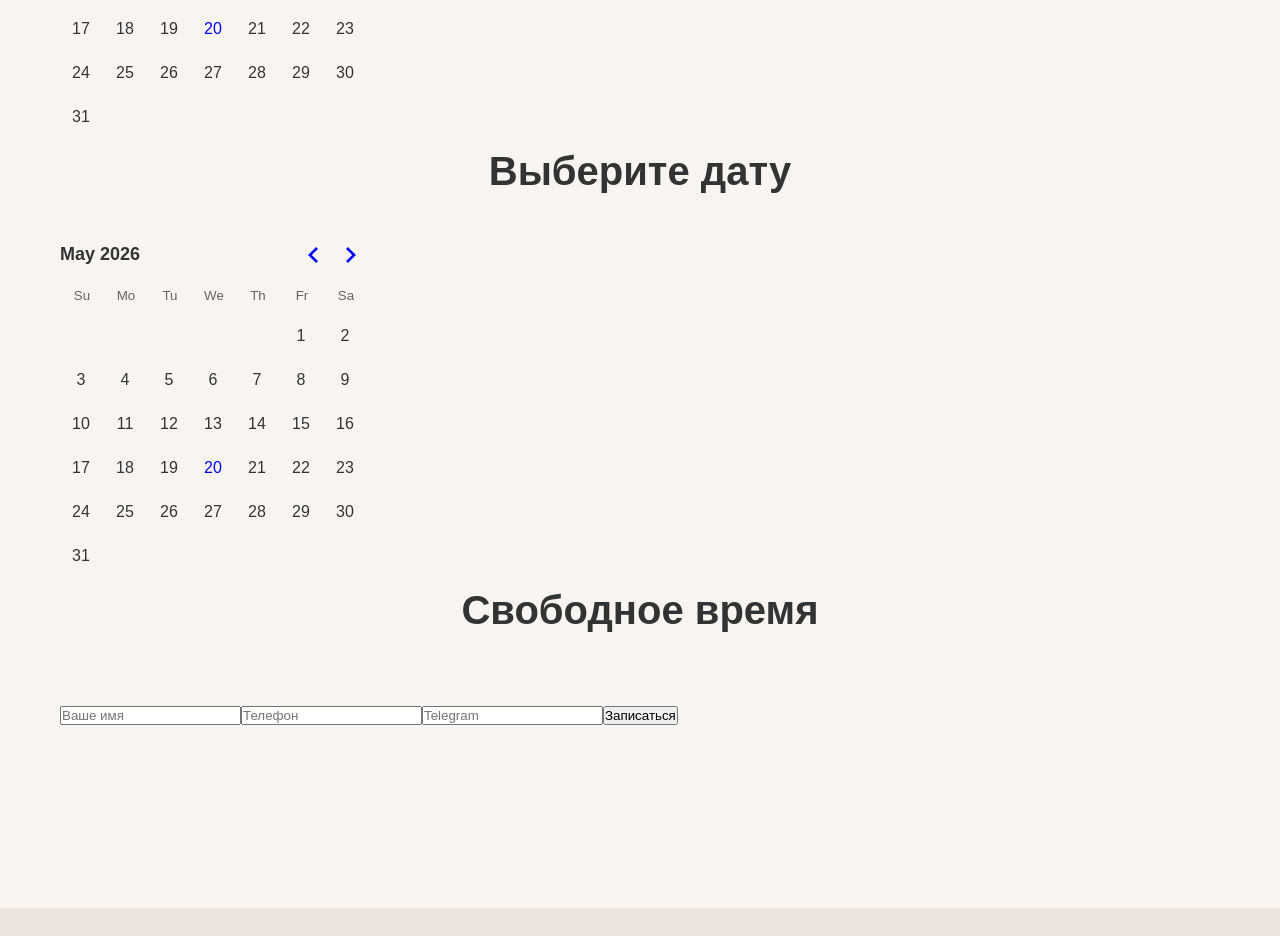
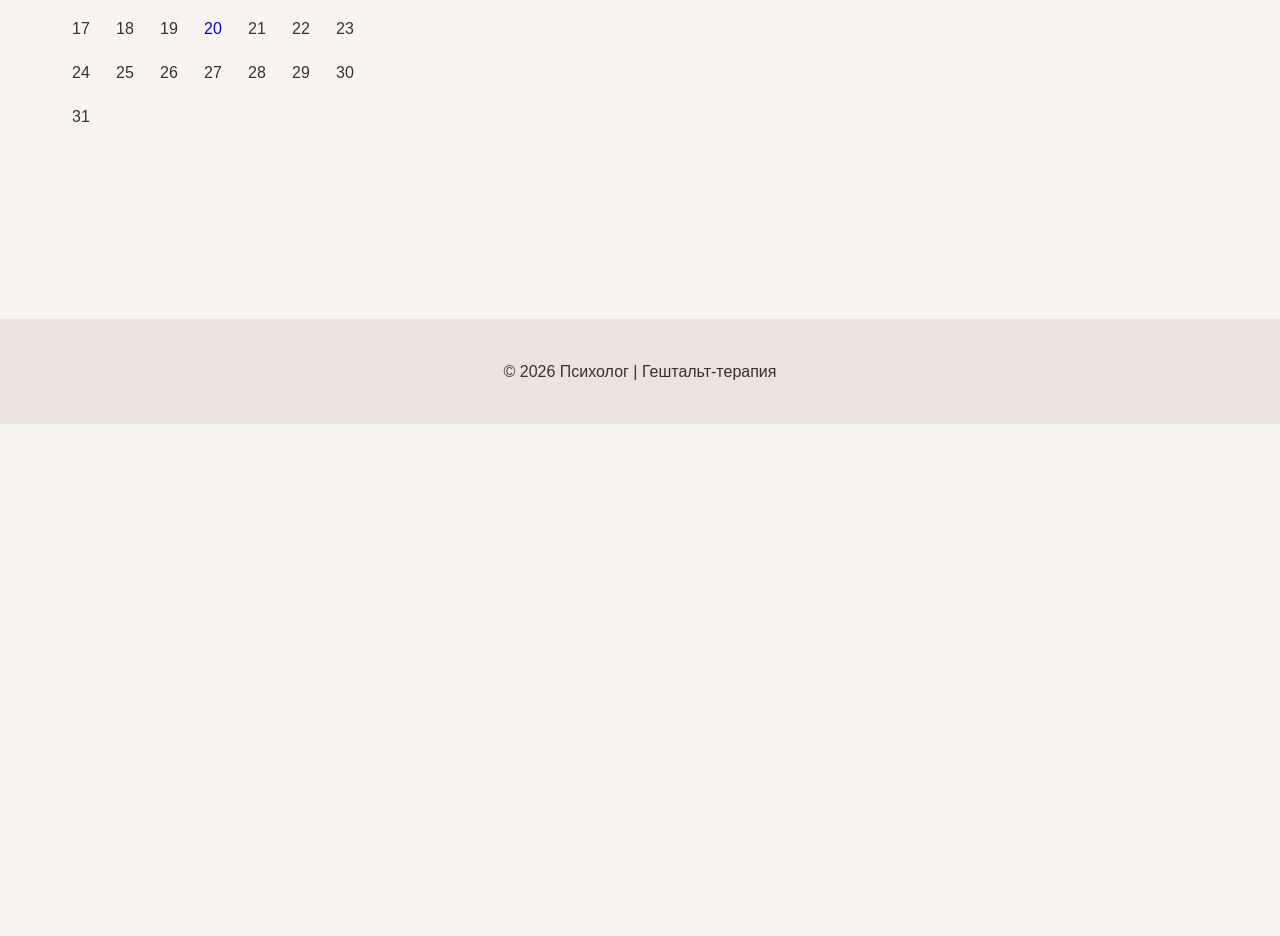
Before and after one commit to garik-korolev/web_site, a Next.js app: page /contacts in a window 1280 px wide. Shown: the part 1120-2056 px from the top of the page. After the commit the page ends 1544 px from the top, so only its background shows below. Built offline with nearby package versions, Linux system fonts and the light colour scheme.

Commit message:
Update page.tsx

```diff
--- a/app/contacts/page.tsx
+++ b/app/contacts/page.tsx
@@ -1,4 +1,3 @@
-import BookingForm from '../../components/BookingForm'
 import BookingCalendar from '../../components/BookingCalendar'
 
 export default function ContactsPage() {
@@ -54,7 +53,6 @@ export default function ContactsPage() {
 
         </div>
         <BookingCalendar />
-        <BookingForm />
 
       </section>
 
```
